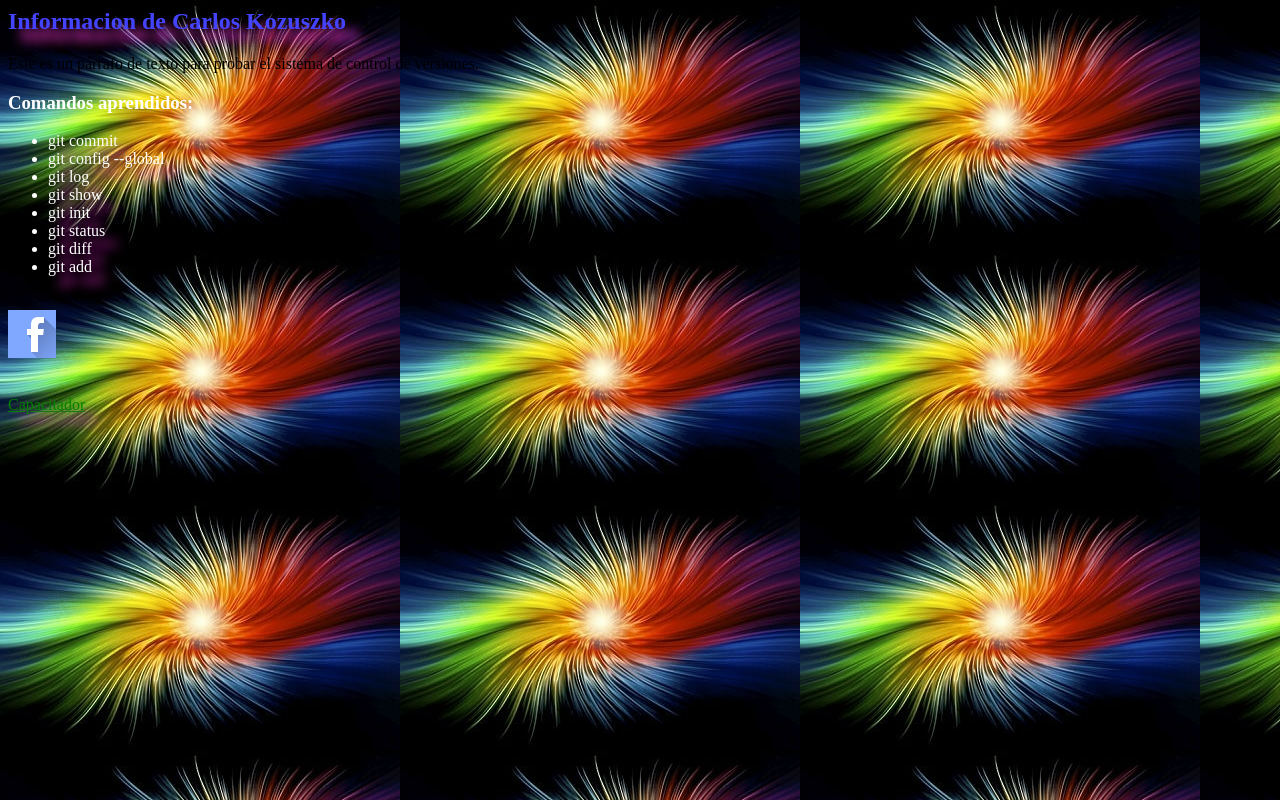
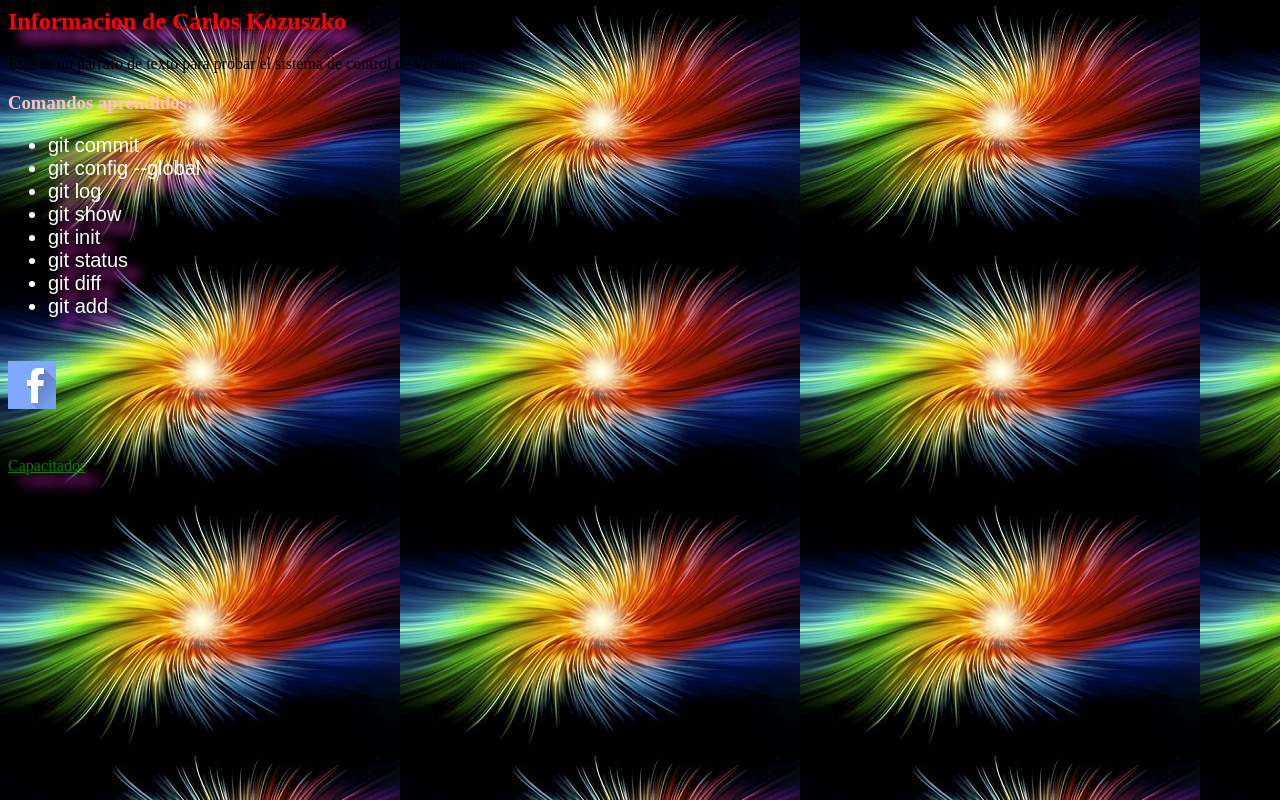
Before and after one commit to ckozus/training-git, a plain HTML site: page index.html in a window 1280 px wide. Drawn offline with Linux system fonts and the light colour scheme.

Commit message:
se agrego color al h3 y fuente arial

```diff
--- a/index.html
+++ b/index.html
@@ -1,6 +1,7 @@
 <html>
 <head>
   <link href="estilos.css" media="all" rel="stylesheet" />
+  <link rel="stylesheet" href="lucia.css">
   <title>Prueba Taller de Git y Github</title>
 </head>
 <body>
--- /dev/null
+++ b/lucia.css
@@ -0,0 +1,11 @@
+h2{
+	color:red;
+}
+ul{
+	font-size: 20px;
+	font-family: arial;
+
+}
+h3{
+	color:pink;
+}
```
